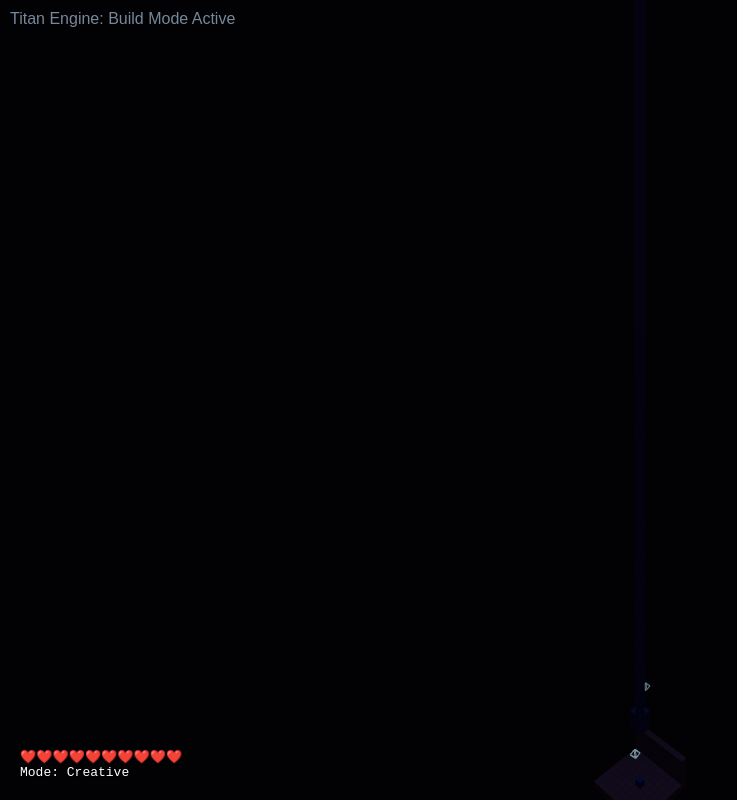
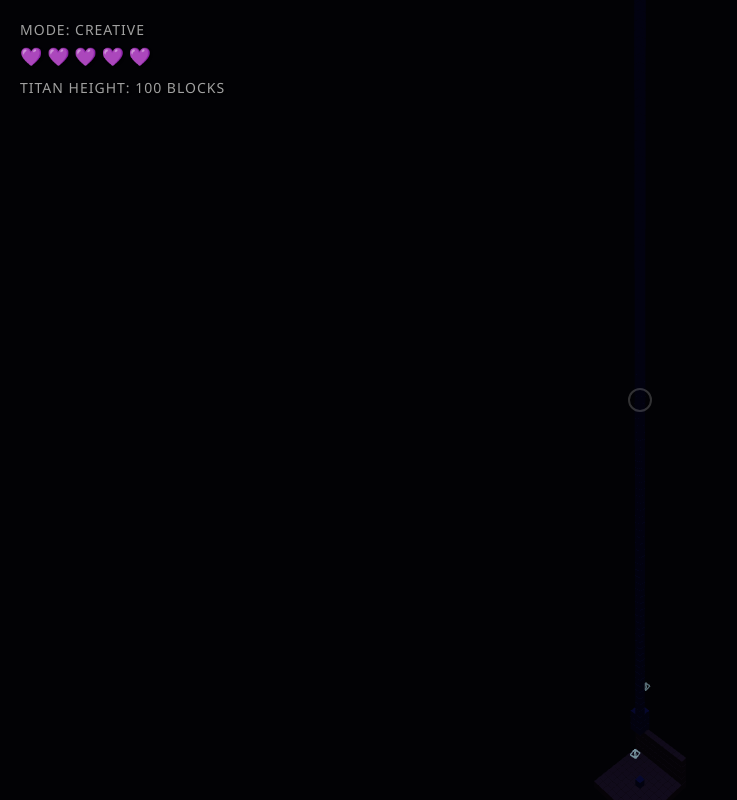
Before and after one commit to dandanwinwin/Titan-Engine-V1, a plain HTML site: page index.html in a window 1280 px wide. Shown: the whole page, without its empty margins (0-737 px from the left). Drawn offline with nearby package versions, Linux system fonts and the light colour scheme; animation ran at ten frames a second.

Commit message:
Update index.html

```diff
--- a/index.html
+++ b/index.html
@@ -2,23 +2,76 @@
 <html lang="en">
 <head>
     <meta charset="UTF-8">
-    <meta name="viewport" content="width=device-width, initial-scale=1.0">
-    <title>Titan Engine V1</title>
+    <meta name="viewport" content="width=device-width, initial-scale=1.0, maximum-scale=1.0, user-scalable=no">
+    <title>Titan Engine 1.21</title>
     <style>
-        body { margin: 0; overflow: hidden; background-color: #000011; }
-        canvas { display: block; }
-        #ui { position: absolute; top: 10px; left: 10px; color: #778899; font-family: sans-serif; pointer-events: none; }
+        /* Midnight theme to prevent eye strain */
+        body {
+            margin: 0;
+            overflow: hidden;
+            background-color: #020205;
+            user-select: none;
+            touch-action: none;
+        }
+
+        canvas {
+            display: block;
+        }
+
+        /* Low-contrast UI Overlay */
+        #ui-container {
+            position: absolute;
+            top: 20px;
+            left: 20px;
+            font-family: 'Segoe UI', Tahoma, Geneva, Verdana, sans-serif;
+            color: #a0a0a0; /* Soft gray instead of harsh white */
+            pointer-events: none;
+            text-shadow: 1px 1px 2px black;
+        }
+
+        .stat-label {
+            font-size: 14px;
+            margin-bottom: 5px;
+            letter-spacing: 1px;
+        }
+
+        #health-bar {
+            color: #8e44ad; /* Soft purple/red for health */
+            font-size: 18px;
+        }
+
+        #crosshair {
+            position: absolute;
+            top: 50%;
+            left: 50%;
+            width: 20px;
+            height: 20px;
+            border: 2px solid rgba(160, 160, 160, 0.3);
+            border-radius: 50%;
+            transform: translate(-50%, -50%);
+            pointer-events: none;
+        }
     </style>
 </head>
 <body>
-    <div id="ui">Titan Engine: Build Mode Active</div>
+
+    <div id="ui-container">
+        <div class="stat-label">MODE: CREATIVE</div>
+        <div id="health-bar">💜 💜 💜 💜 💜</div>
+        <div class="stat-label" style="margin-top: 10px;">TITAN HEIGHT: 100 BLOCKS</div>
+    </div>
+
+    <div id="crosshair"></div>
+
     <script type="importmap">
-        { "imports": { "three": "https://unpkg.com/three@0.160.0/build/three.module.js" } }
+        {
+            "imports": {
+                "three": "https://unpkg.com/three@0.160.0/build/three.module.js"
+            }
+        }
     </script>
+
     <script type="module" src="main.js"></script>
+
 </body>
 </html>
-<div id="game-ui" style="position: fixed; bottom: 20px; left: 20px; color: #fff; font-family: monospace; text-shadow: 2px 2px #000;">
-    <div id="health-bar">❤️❤️❤️❤️❤️❤️❤️❤️❤️❤️</div>
-    <div id="current-mode">Mode: Creative</div>
-</div>
```
